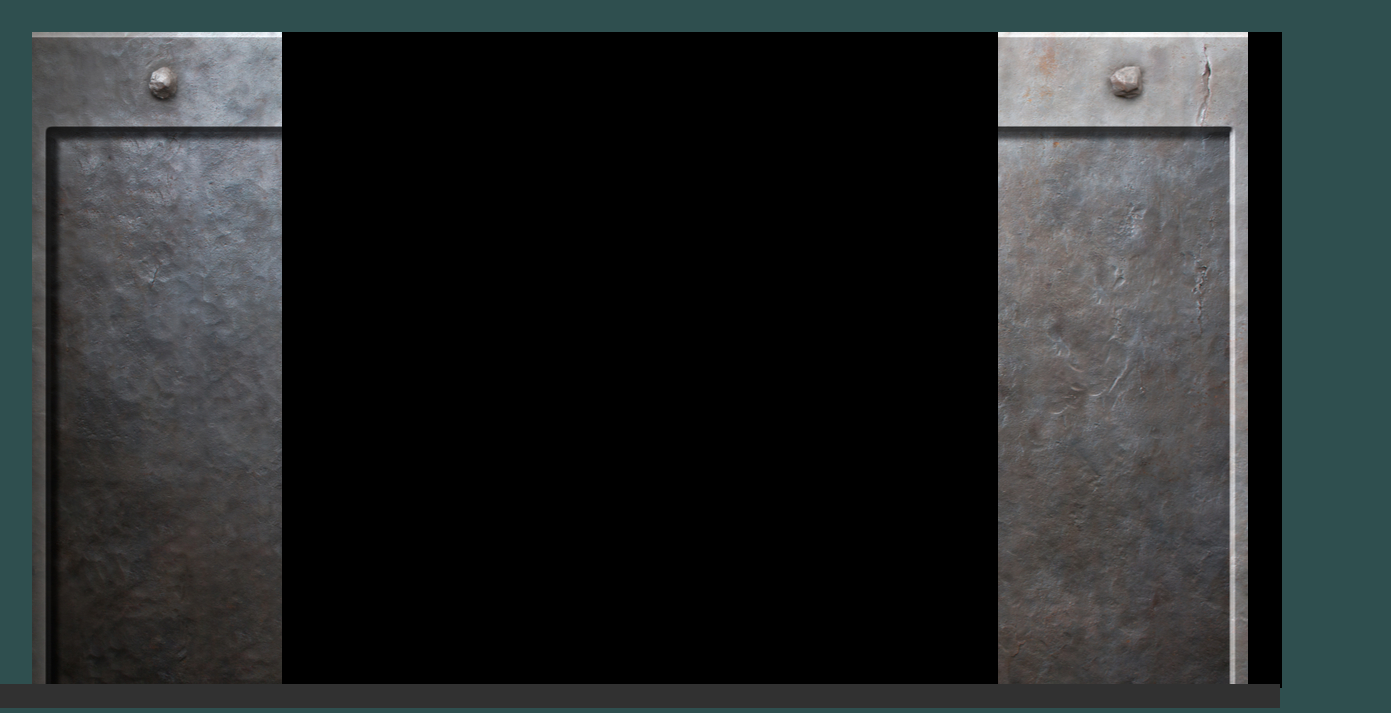
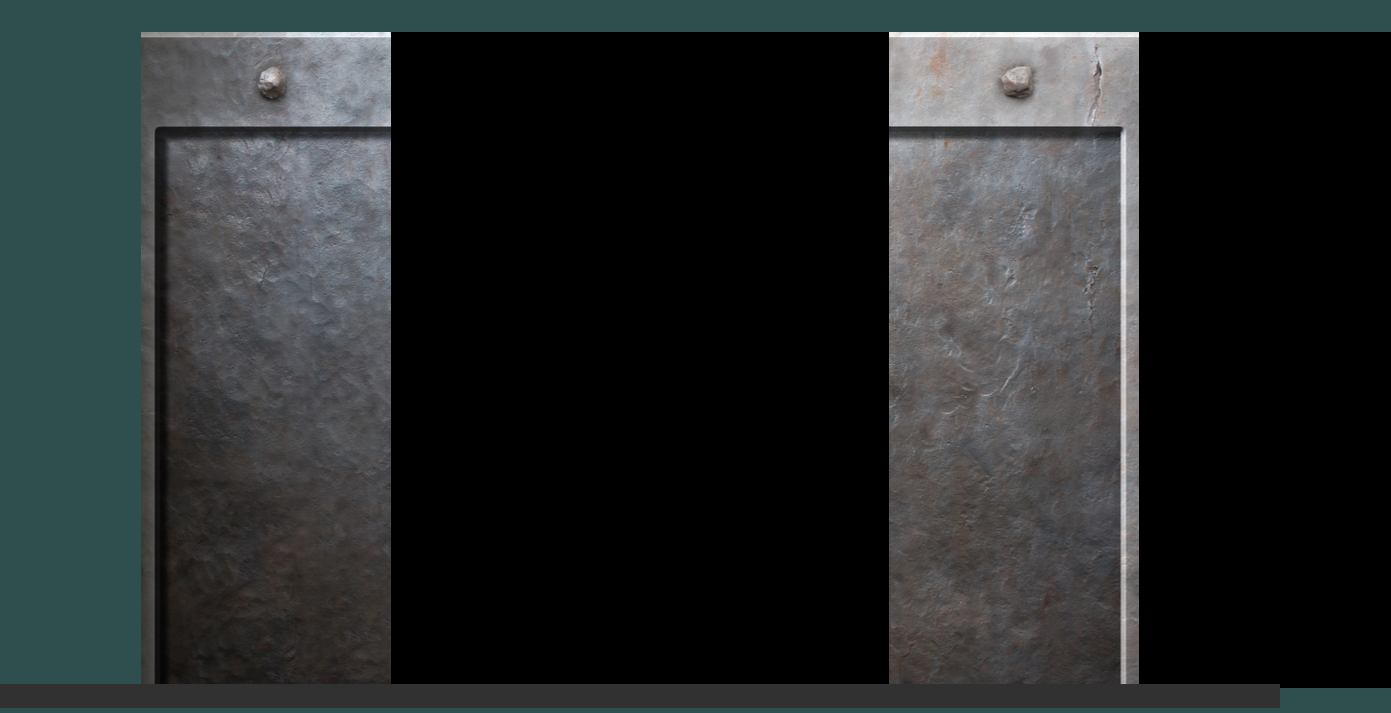
Before and after one commit to c0dezer019/Battleship, a plain HTML site: page index.html in a window 1280 px wide. Shown: the part 92-805 px from the top of the page, 1391 px wide, since content can reach past the window. Drawn offline with Linux system fonts and the light colour scheme.

Commit message:
Adjusted gameboard width.

```diff
--- a/css/style.css
+++ b/css/style.css
@@ -23,7 +23,7 @@ section {
     background-color: blue;
     margin: 10px auto 25px auto;
     height: 82vh;
-    width: 95%;
+    width: 78%;
 }
 
 #container {
```
